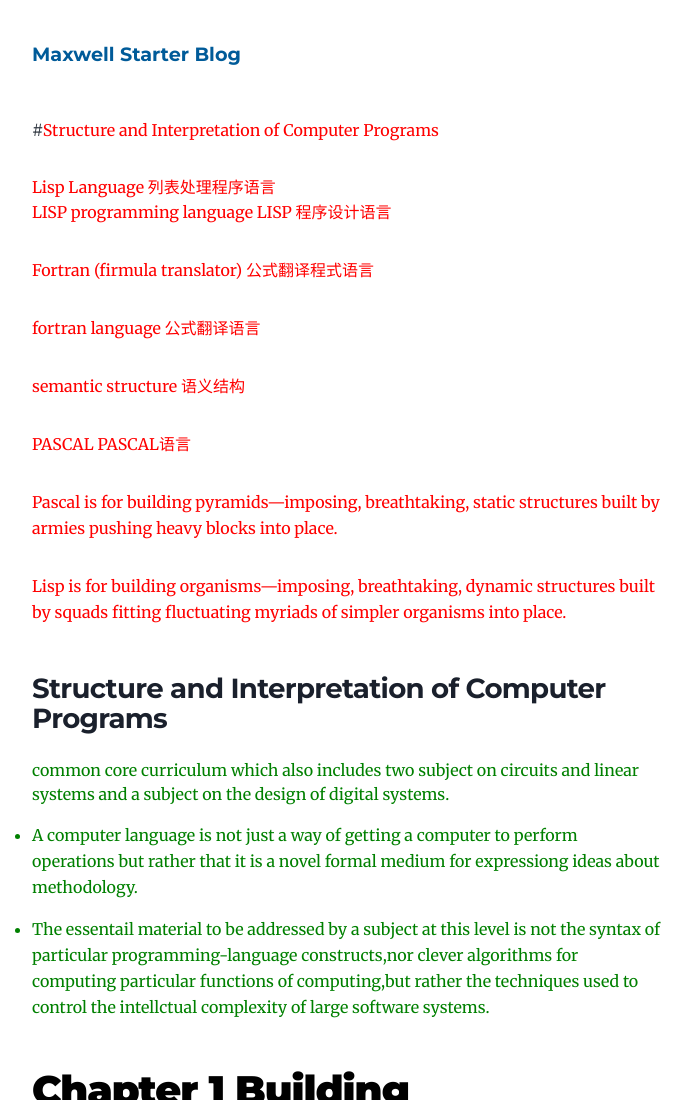
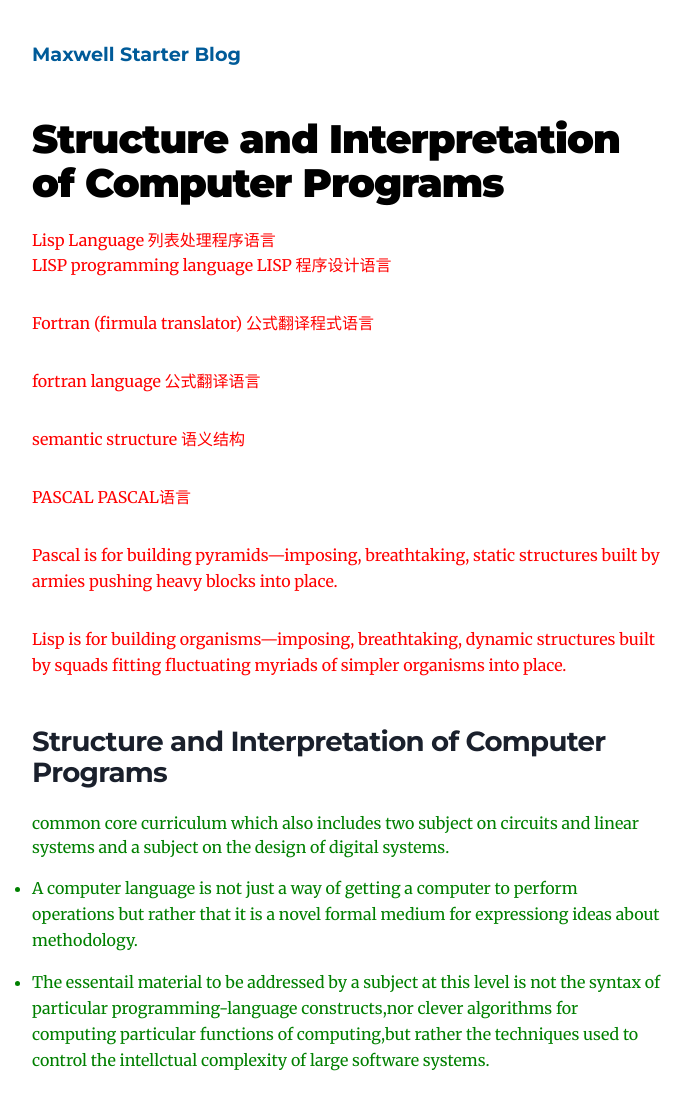
Before and after one commit to psmaxwell/learning_blog, a Gatsby site: page /Structure-Interpretation-of-Computer-Programs/ in a window 1280 px wide. Shown: the top 1100 px of the page, without its empty margins (292-983 px from the left). Built offline with nearby package versions, Linux system fonts and the light colour scheme; Gatsby itself is replaced by a stand-in of ours.

Commit message:
add Structure and Interpretation of Computer Programs

```diff
--- a/content/blog/Structure-Interpretation-of-Computer-Programs/index.md
+++ b/content/blog/Structure-Interpretation-of-Computer-Programs/index.md
@@ -1,4 +1,4 @@
-#<font color=red>Structure and Interpretation of Computer Programs</font>
+# Structure and Interpretation of Computer Programs
 
 <font color=red>
 Lisp Language 列表处理程序语言
```
